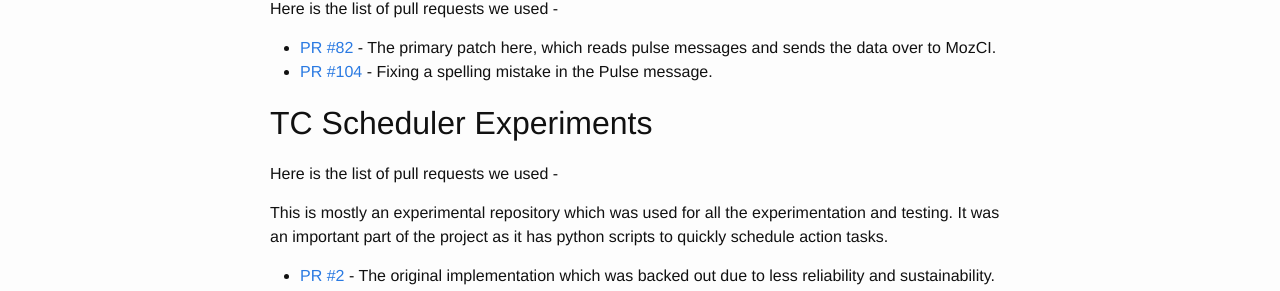
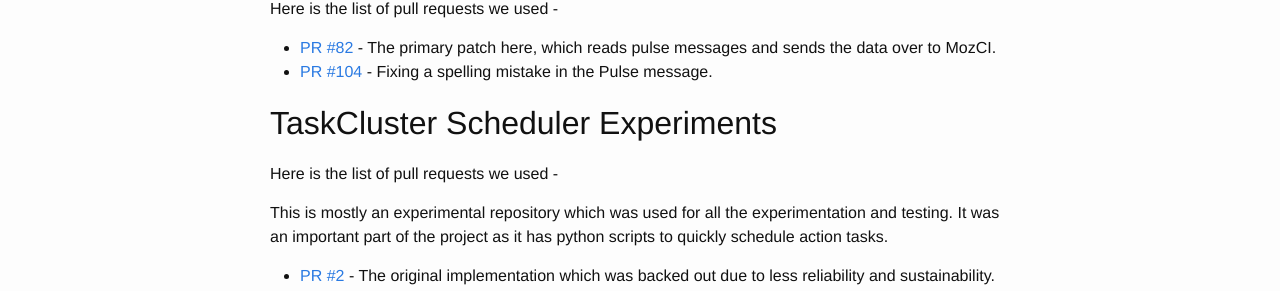
Before and after one commit to martiansideofthemoon/martiansideofthemoon.github.io, a Jekyll site: the page built from _posts/2016-07-19-gsoc-week-eleven-gsoc-review.markdown, in a window 1280 px wide. Shown: the part 1794-2085 px from the top of the page. Built offline with Jekyll 4.4.1, drawn with Linux system fonts in a browser that asks for light colours.

Commit message:
changing heading name

```diff
--- a/_posts/2016-07-19-gsoc-week-eleven-gsoc-review.markdown
+++ b/_posts/2016-07-19-gsoc-week-eleven-gsoc-review.markdown
@@ -57,7 +57,7 @@ Here is the list of pull requests we used -
 * [PR #82](https://github.com/mozilla/pulse_actions/pull/82) - The primary patch here, which reads pulse messages and sends the data over to MozCI.
 * [PR #104](https://github.com/mozilla/pulse_actions/pull/104) - Fixing a spelling mistake in the Pulse message.
 
-## TC Scheduler Experiments
+## TaskCluster Scheduler Experiments
 
 Here is the list of pull requests we used -
 
```
